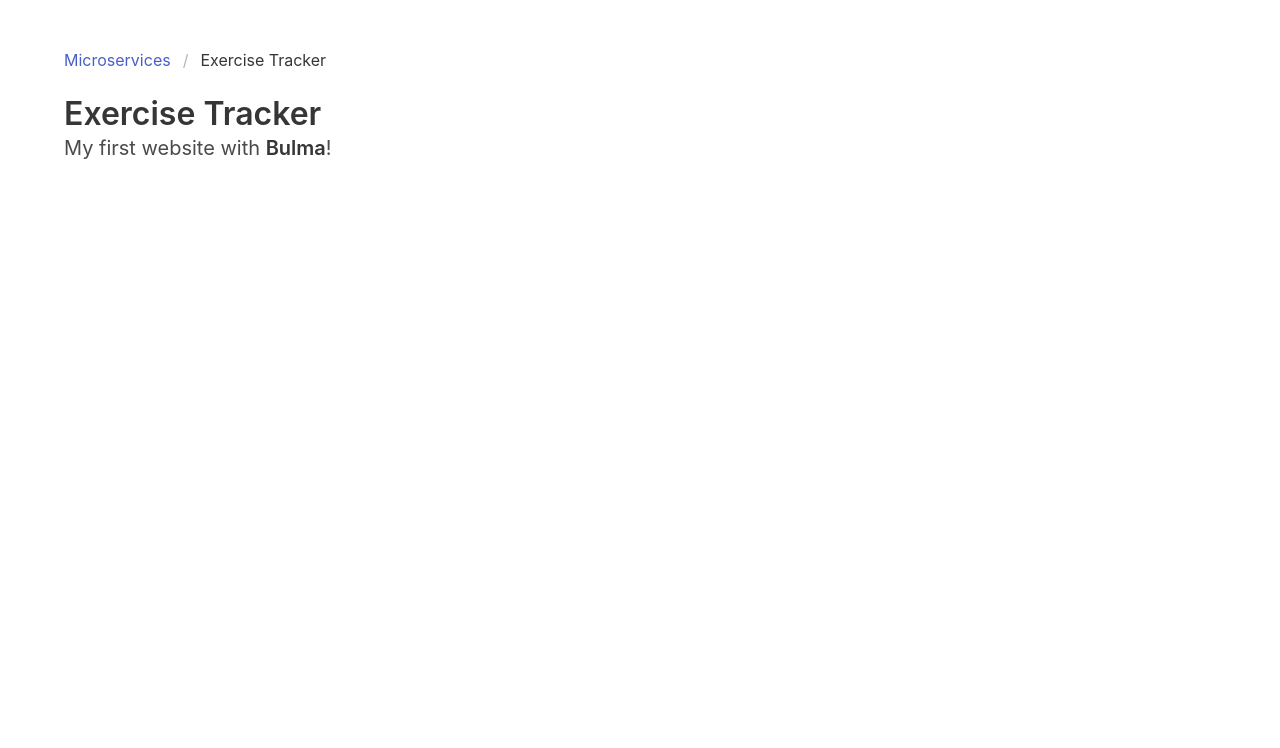
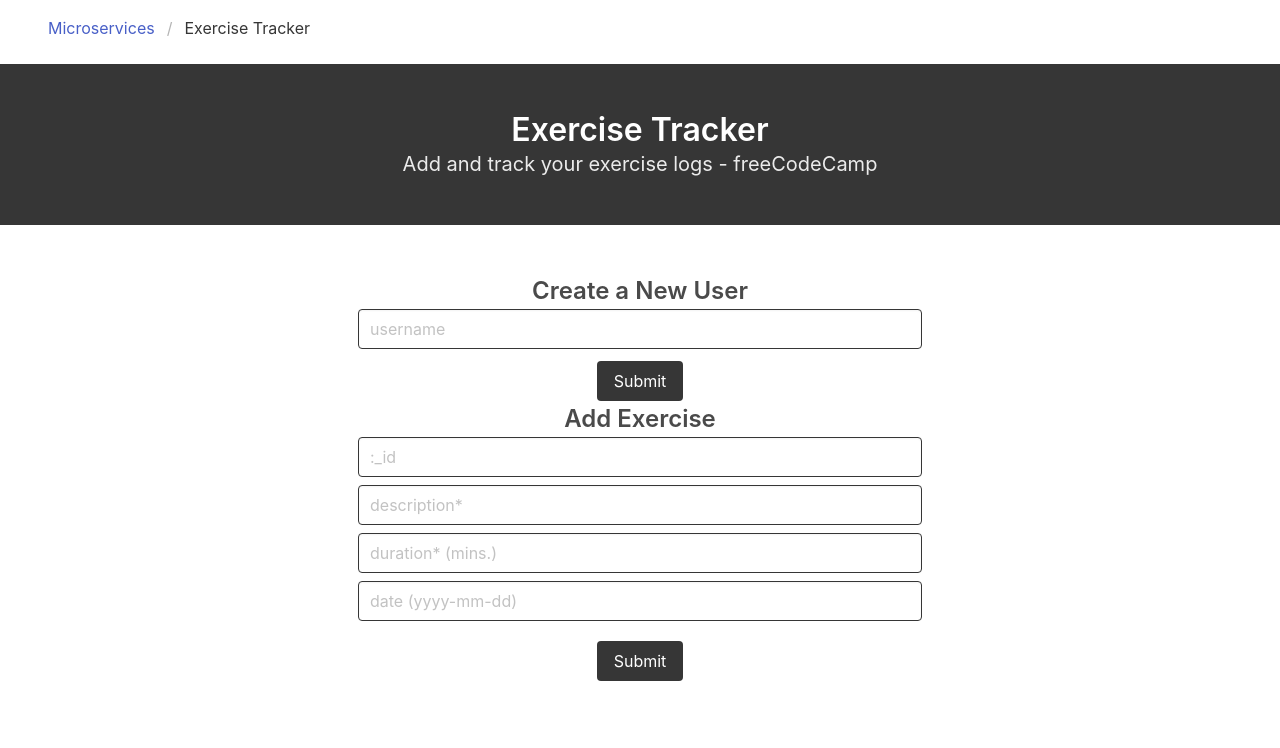
Before and after one commit to giridhar7632/Microservices, a website: page public/exercise-tracker/index.html in a window 1280 px wide. Drawn offline with nearby package versions, Linux system fonts and the light colour scheme.

Commit message:
exercise tracer & format ✨

```diff
--- a/nodemon.json
+++ b/nodemon.json
@@ -1,9 +1,6 @@
 {
 	"restartable": "rs",
-  "ignore": [
-      ".git",
-      "node_modules/**/node_modules"
-  ],
+	"ignore": [".git", "node_modules/**/node_modules"],
 	"verbose": true,
 	"env": {
 		"NODE_ENV": "development"
--- a/public/exercise-tracker/index.html
+++ b/public/exercise-tracker/index.html
@@ -1,29 +1,103 @@
 <!DOCTYPE html>
 <html>
-
 	<head>
-	<meta charset="utf-8">
-	<meta name="viewport" content="width=device-width, initial-scale=1">
+		<meta charset="utf-8" />
+		<meta name="viewport" content="width=device-width, initial-scale=1" />
 		<title>Exercise Tracker</title>
-	<link rel="stylesheet" href="https://cdn.jsdelivr.net/npm/bulma@0.9.2/css/bulma.min.css">
+		<link
+			rel="stylesheet"
+			href="https://cdn.jsdelivr.net/npm/bulma@0.9.2/css/bulma.min.css"
+		/>
 	</head>
 
 	<body>
-	<section class="section">
-
-		<div class="container">
-			<nav class="breadcrumb" aria-label="breadcrumbs">
+		<nav class="breadcrumb pt-4 pl-6" aria-label="breadcrumbs">
 			<ul>
 				<li><a href="/">Microservices</a></li>
-					<li class="is-active"><a href="/urlshortner" aria-current="page">Exercise Tracker</a></li>
+				<li class="is-active">
+					<a href="/exercise-tracker" aria-current="page">Exercise Tracker</a>
+				</li>
 			</ul>
 		</nav>
-			<h1 class="title">
-				Exercise Tracker
-			</h1>
+		<section class="hero is-dark has-text-centered mt-2">
+			<div class="hero-body">
+				<p class="title">Exercise Tracker</p>
 				<p class="subtitle">
-				My first website with <strong>Bulma</strong>!
+					Add and track your exercise logs -
+					<a
+						href="https://www.freecodecamp.org/learn/apis-and-microservices/apis-and-microservices-projects/exercise-tracker-microservice"
+						>freeCodeCamp</a
+					>
 				</p>
+			</div>
+		</section>
+		<section class="section">
+			<div class="container has-text-centered">
+				<div class="mb-4">
+					<p class="is-size-4 has-text-weight-semibold">Create a New User</p>
+					<form action="/exercise-tracker/api/users" method="POST">
+						<div class="field">
+							<div class="control">
+								<div class="columns is-mobile">
+									<div class="column is-half is-offset-one-quarter">
+										<input
+											class="input is-dark is-normal"
+											id="uname"
+											type="text"
+											name="username"
+											placeholder="username"
+										/>
+									</div>
+								</div>
+							</div>
+						</div>
+						<input class="button is-dark" type="submit" value="Submit" />
+					</form>
+
+					<p class="is-size-4 has-text-weight-semibold">Add Exercise</p>
+					<form
+						action="/exercise-tracker/api/users/:_id/exercises"
+						method="POST"
+					>
+						<div class="field">
+							<div class="control">
+								<div class="columns is-mobile">
+									<div class="column is-half is-offset-one-quarter">
+										<input
+											class="input is-dark is-normal mb-2"
+											id="uid"
+											type="text"
+											name=":_id"
+											placeholder=":_id"
+										/>
+										<input
+											class="input is-dark is-normal mb-2"
+											id="desc"
+											type="text"
+											name="description"
+											placeholder="description*"
+										/>
+										<input
+											class="input is-dark is-normal mb-2"
+											id="dur"
+											type="text"
+											name="duration"
+											placeholder="duration* (mins.)"
+										/>
+										<input
+											class="input is-dark is-normal mb-2"
+											id="dat"
+											type="text"
+											name="date"
+											placeholder="date (yyyy-mm-dd)"
+										/>
+									</div>
+								</div>
+							</div>
+						</div>
+						<input class="button is-dark" type="submit" value="Submit" />
+					</form>
+				</div>
 			</div>
 		</section>
 	</body>
```
Also changed, not shown: index.js (+118 -4 lines), public/urlshortner/index.html (+1 -1 lines), README.md, public/filemetadata/index.html (indentation only), public/headerparser/index.html (indentation only), public/index.html (indentation only), public/timestamp/index.html (indentation only). Lines whose indentation alone changed are shown as unchanged.
